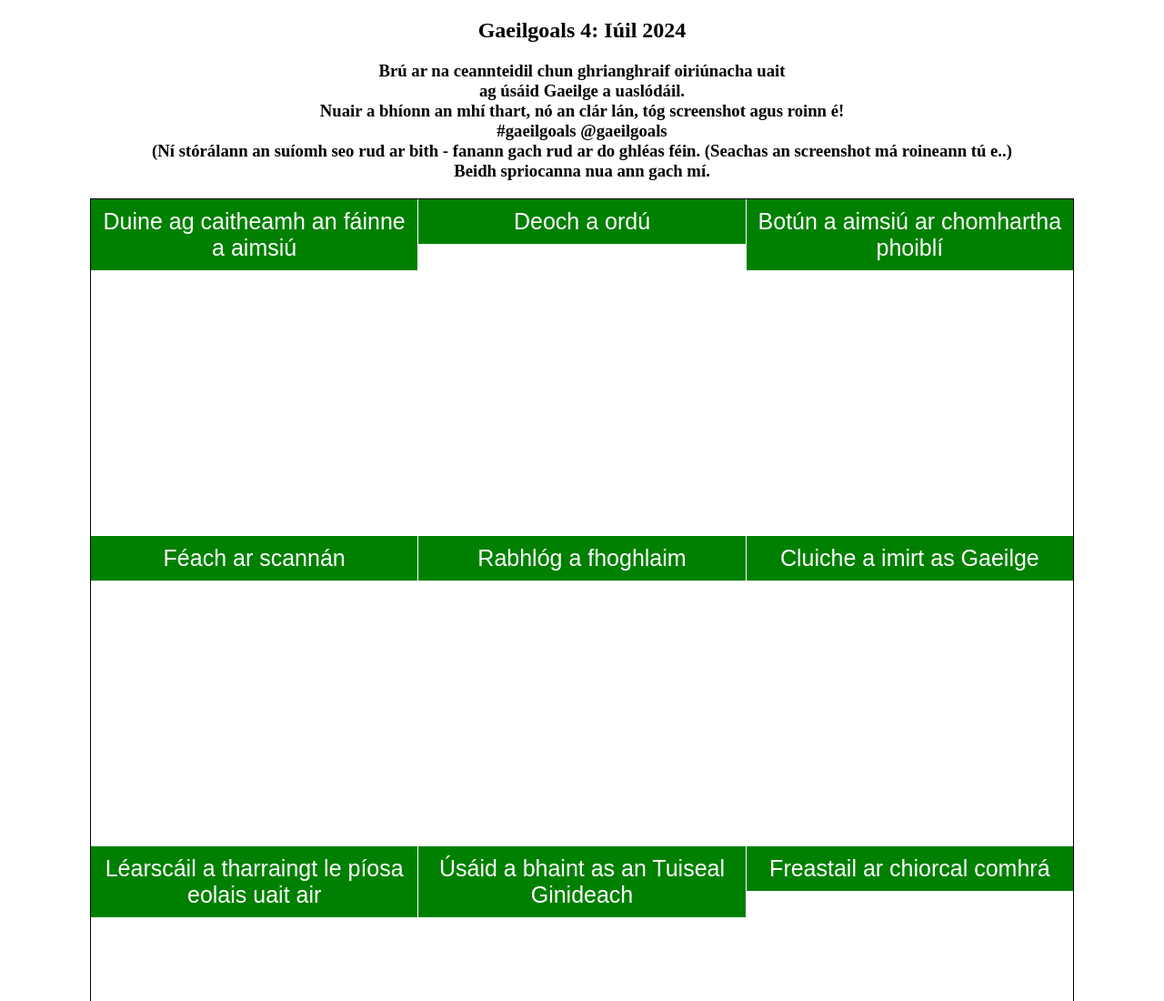
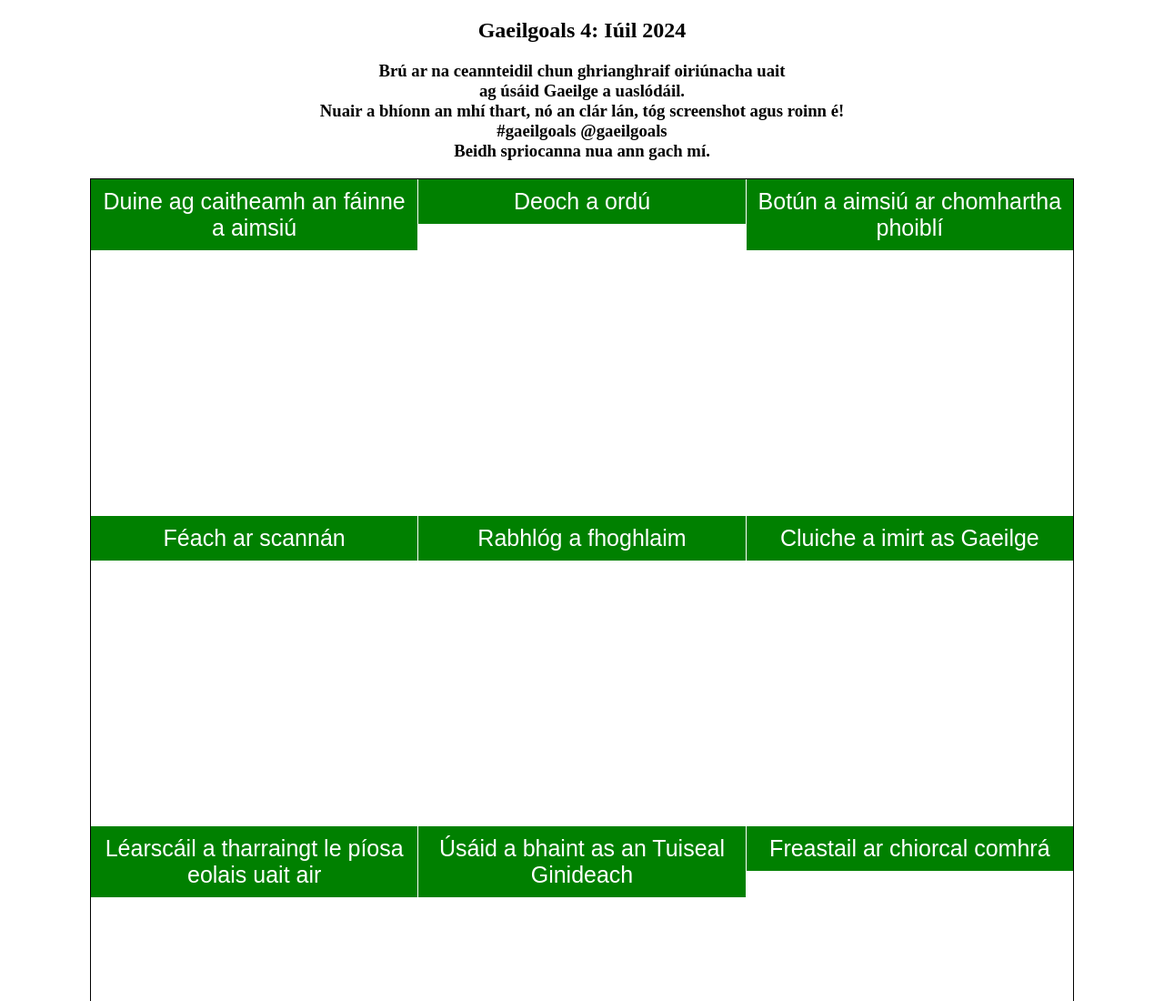
Before and after one commit to Gaeilgoals/Gaeilgoals.github.io, a plain HTML site: page index.html in a window 1280 px wide. Shown: the top 1100 px of the page at 91% size. Drawn offline with Linux system fonts and the light colour scheme.

Commit message:
Update index.html

```diff
--- a/index.html
+++ b/index.html
@@ -16,7 +16,7 @@
 <center><h3>Brú ar na ceannteidil chun ghrianghraif oiriúnacha uait <br> ag úsáid Gaeilge a uaslódáil.<br>
 Nuair a bhíonn an mhí thart, nó an clár lán, tóg screenshot agus roinn é!<br>
 #gaeilgoals @gaeilgoals<br>
-(Ní stórálann an suíomh seo rud ar bith - fanann gach rud ar do ghléas féin. (Seachas an screenshot má roineann tú e..)<br>
+<!--(Ní stórálann an suíomh seo rud ar bith - tarlaíon gach rud ar do ghléas féin. (Seachas an screenshot má roineann tú e..)<br>-->
 Beidh spriocanna nua ann gach mí.
 <!--Cláraigh leis an bhfoirm <a href="https://docs.google.com/forms/d/e/1FAIpQLSf5SZKnjEBKNAT5GXLLoI5CUqwy-TY51eYI0ZCColNuPBWNrw/viewform?usp=sf_link" target="_blank">seo</a> chun meabhrúcháin srl. a fháil.<br>-->
 </h3></center>
```
